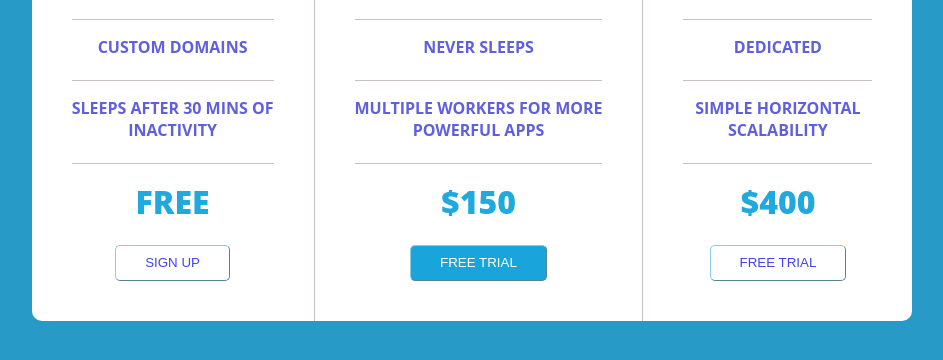
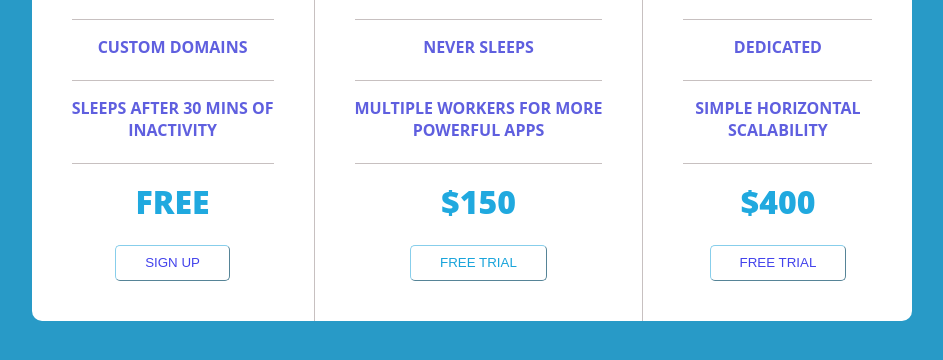
Before and after one commit to SanmiJohn/Pricing-Panel, a plain HTML site: page index.html in a window 1280 px wide. In both pictures the pointer is over the button 646 px from the left and 574 px from the top of the page. Shown: the part 312-672 px from the top of the page, without its empty margins (168-1111 px from the left). Drawn offline with Linux system fonts and the light colour scheme.

Commit message:
Update app.css

```diff
--- a/app.css
+++ b/app.css
@@ -68,6 +68,16 @@ button {
     color: white;
 }
 
+.one:hover {
+    background-color: white;
+    color: rgb(25, 164, 219);
+}
+
+button:hover {
+    background-color: rgb(25, 164, 219);
+    color: white;
+}
+
 @media (max-width: 1200px) {
     #square {
         display: flex;
```
